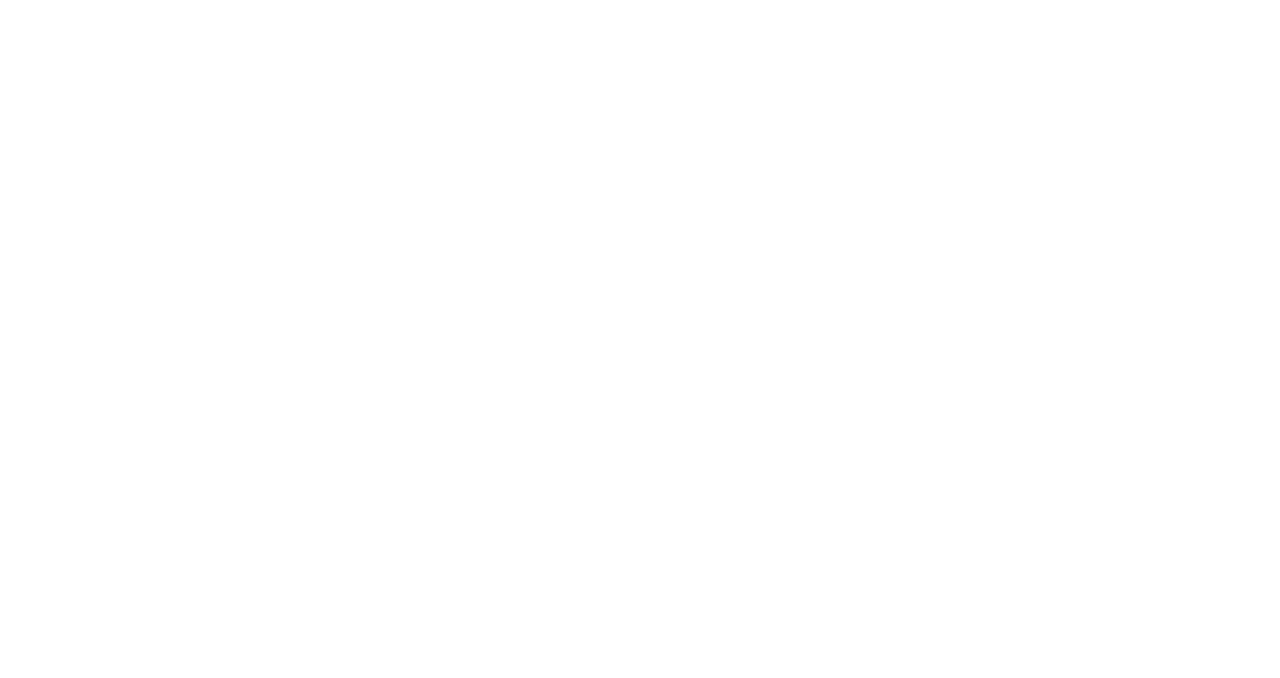
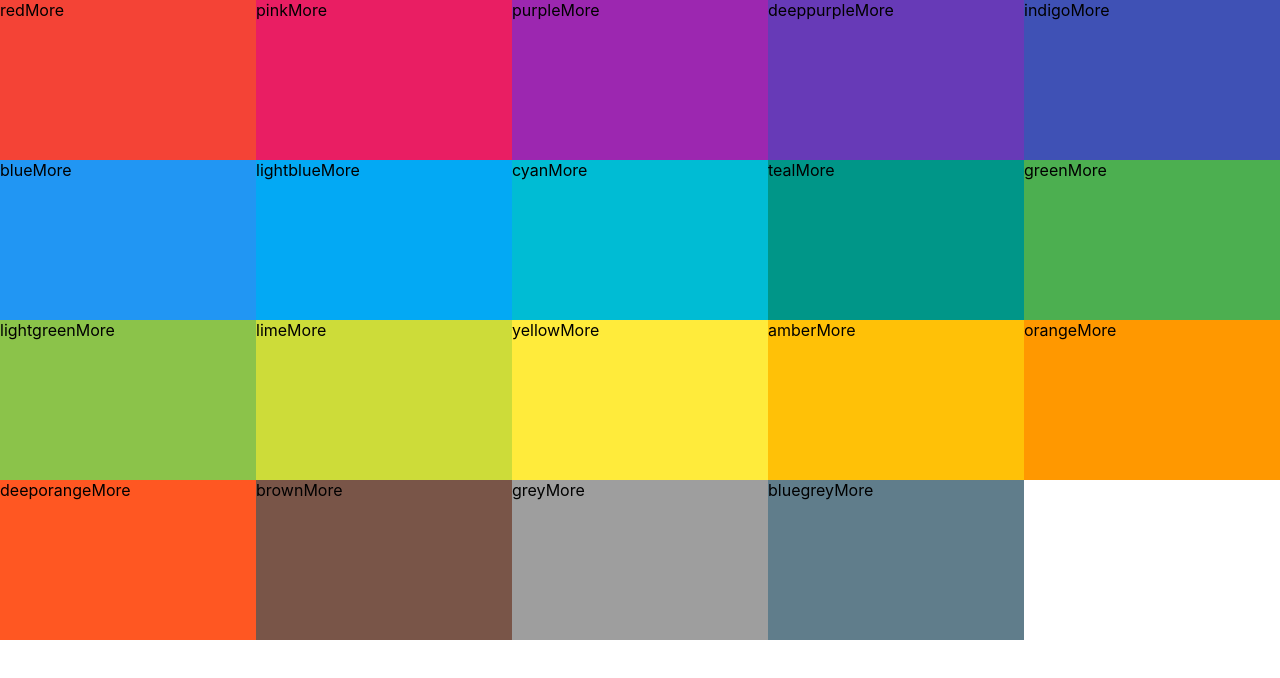
Before and after one commit to Wings30306/react-colors-1, a React (Create React App) app in the folder colors/: page / in a window 1280 px wide. Shown: the top 678 px of the page. Built offline with nearby package versions, Linux system fonts and the light colour scheme.

Commit message:
Add ColorBox component

```diff
--- /dev/null
+++ b/colors/src/ColorBox.css
@@ -0,0 +1,8 @@
+.ColorBox {
+    width: 20%;
+    height: 25%;
+    margin: 0 auto;
+    display: inline-block;
+    position: relative;
+    cursor: pointer;
+}
--- /dev/null
+++ b/colors/src/ColorBox.js
@@ -0,0 +1,15 @@
+import { Component } from "react";
+import "./ColorBox.css"
+
+class ColorBox extends Component {
+    render(){
+        return (
+            <div style={{ background: this.props.color}} className="ColorBox" >
+                <span>{this.props.name}</span>
+                <span>More</span>
+            </div>
+        )
+    }
+}
+
+export default ColorBox
--- /dev/null
+++ b/colors/src/Palette.css
@@ -0,0 +1,7 @@
+.Palette {
+    height: 100vh
+}
+
+.Palette-colors {
+    height: 80%;
+}
--- a/colors/src/Palette.js
+++ b/colors/src/Palette.js
@@ -1,4 +1,6 @@
 import React, {Component} from "react"
+import ColorBox from "./ColorBox"
+import "./Palette.css"
 
 class Palette extends Component {
     render() {
@@ -6,7 +8,9 @@
             <div className="Palette">
                 {/* Navbar goes here */}
                 <div className="Palette-colors">
-                {/* Color boxes go here */}
+                {this.props.colors.map(color => (
+                    <ColorBox color={color.color} name={color.name} />
+                ))}
                 </div>
                 {/* Footer goes here */}
             </div>
```
